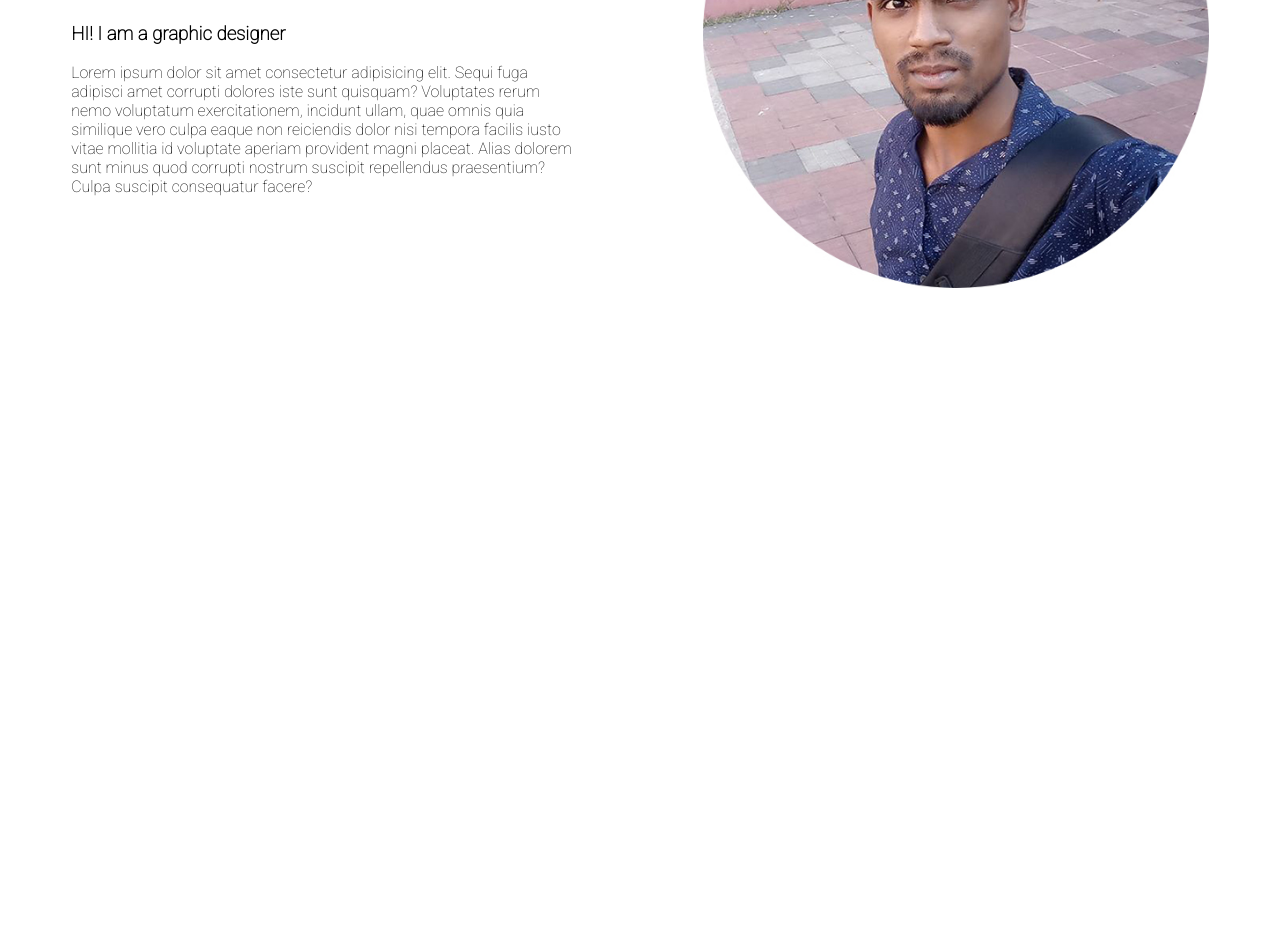
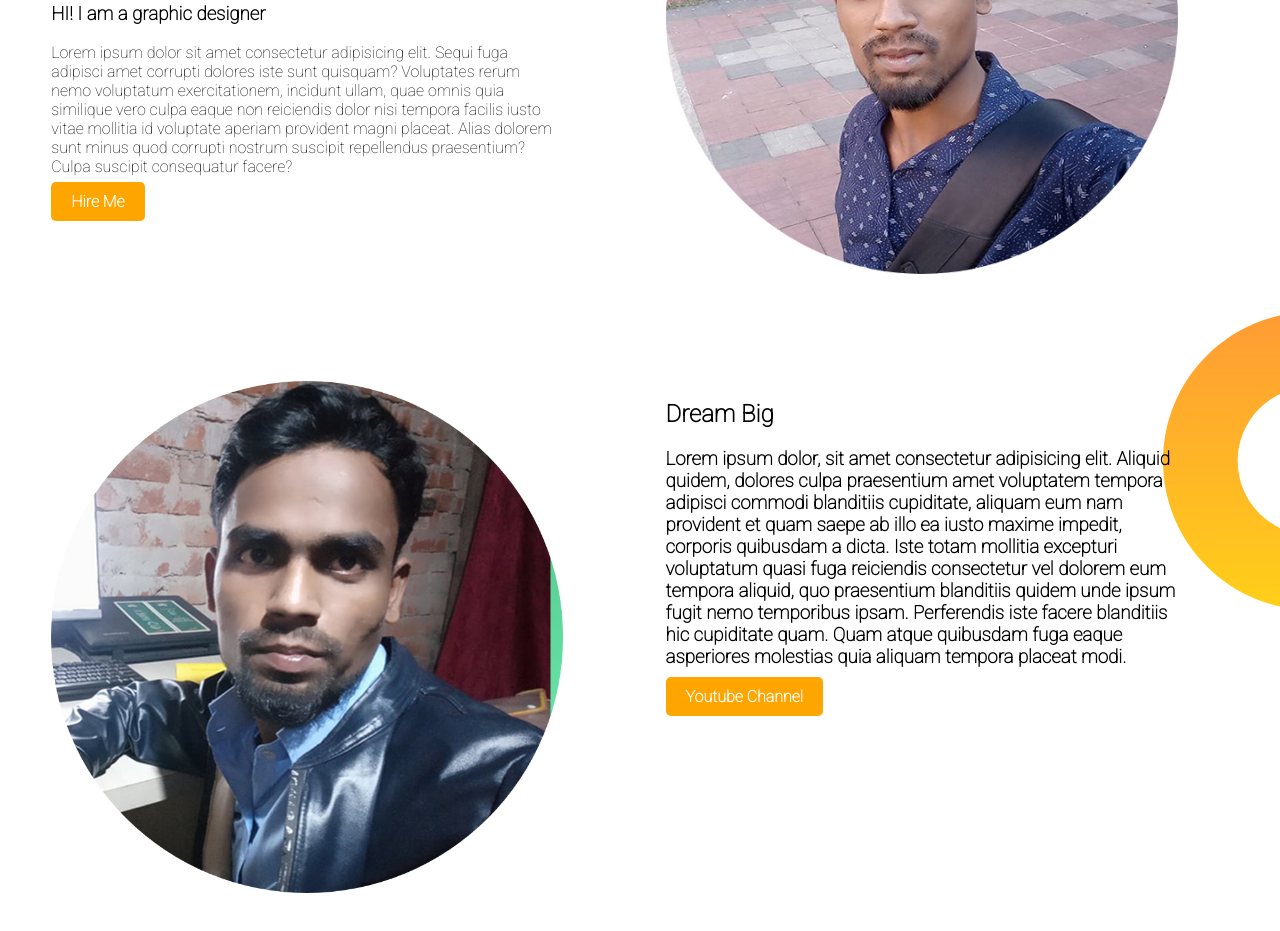
Before and after one commit to MohammadParvez100/firstwebsite1, a plain HTML site: page images/index.html in a window 1280 px wide. Shown: the part 289-1220 px from the top of the page. Before the commit the page ends 800 px from the top, so only its background shows below. Drawn offline with Linux system fonts and the light colour scheme.

Commit message:
faltu kico parina

```diff
--- a/images/index.html
+++ b/images/index.html
@@ -11,17 +11,32 @@
     <link rel="stylesheet" href="style.css">
 </head>
 <body>
-   <section>
+   <section class="top-banner">
        <div class="half-width">
         <h1>Welcome To</h1>
         <h1><span class="name-hilight">Parvez</span> website</h1>
         <h3>HI! I am a graphic designer</h3>
         <p>Lorem ipsum dolor sit amet consectetur adipisicing elit. Sequi fuga adipisci amet corrupti dolores iste sunt quisquam? Voluptates rerum nemo voluptatum exercitationem, incidunt ullam, quae omnis quia similique vero culpa eaque non reiciendis dolor nisi tempora facilis iusto vitae mollitia id voluptate aperiam provident magni placeat. Alias dolorem sunt minus quod corrupti nostrum suscipit repellendus praesentium? Culpa suscipit consequatur facere?
         </p>
+        <a class="link-button" target="-blank" href="https://www.linkedin.com/mynetwork/">Hire Me</a>
        </div>
        <div class="half-width">
            <img src="parvez.jpg" alt="">
        </div>
    </section>
+   <section class="dream-area">
+       <div class="half-width">
+           <img src="parvez1.jpg" alt="">
+
+        </div>
+        <div class="half-width">
+                <h2>Dream Big</h2>
+                <h3>Lorem ipsum dolor, sit amet consectetur adipisicing elit. Aliquid quidem,
+                    dolores culpa praesentium amet voluptatem tempora adipisci commodi blanditiis cupiditate, aliquam eum nam provident et quam saepe ab illo ea iusto maxime impedit, corporis quibusdam a dicta. Iste totam mollitia excepturi voluptatum quasi fuga reiciendis consectetur vel dolorem eum tempora aliquid, quo praesentium blanditiis quidem unde ipsum fugit nemo temporibus ipsam. Perferendis iste facere blanditiis hic cupiditate quam. Quam atque quibusdam fuga eaque asperiores molestias quia aliquam tempora placeat modi.</h3>
+                <a class="link-button" target="-blank" href="https://www.youtube.com/watch?v=8G8cpfErqjU" >Youtube Channel</a>
+        </div>
+    </section>
+
+
 </body>
 </html>
--- a/images/style.css
+++ b/images/style.css
@@ -1,4 +1,5 @@
 body{
+    margin: 0px;
     font-family: 'Roboto', sans-serif;
 }
 h1{
@@ -10,11 +11,39 @@ h1{
 .half-width{
     width: 40%;
     float: left;
-    margin: 3%;
+    margin: 2%;
     padding: 2%;
 
 
 }
+
 .half-width img{
     width: 100%;
 }
+}
+.top-banner{
+    background-image: url(top-banner.png);
+    background-repeat: no-repeat;
+}
+section{
+    height: 500px;
+}
+
+.link-button{
+    text-decoration: none;
+    background-color: orange;
+    padding: 10px 20px;
+    background-image: linear-gradient(45 deg,lightSalmon,tomato);
+    font-weight: 700;
+    color:white;
+    border-radius: 5px;
+}
+.dream-area{
+    text-decoration: none;
+    background-image: url("dream-bg.png");
+    background-repeat: no-repeat;
+    background-position: right;
+}
+.half-width img{
+    width: 100%;
+}
```
Also changed, not shown: images/parvez1.jpg (added).
